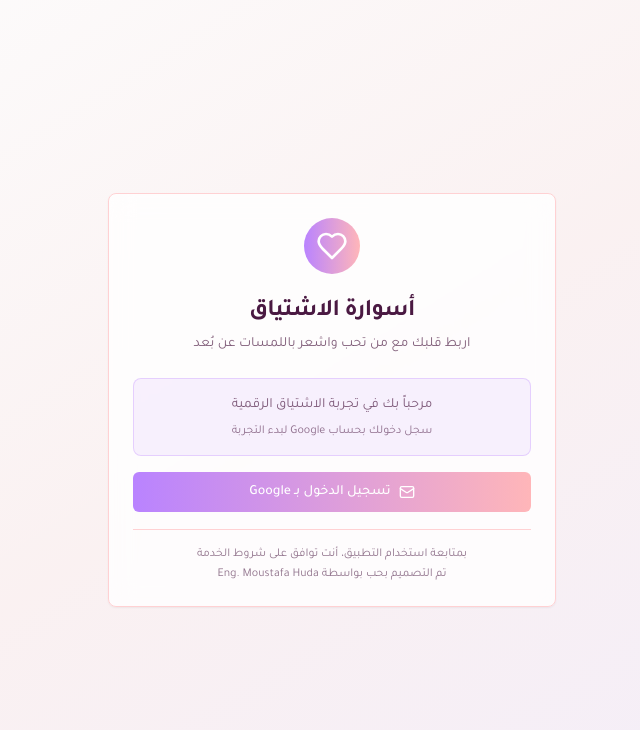
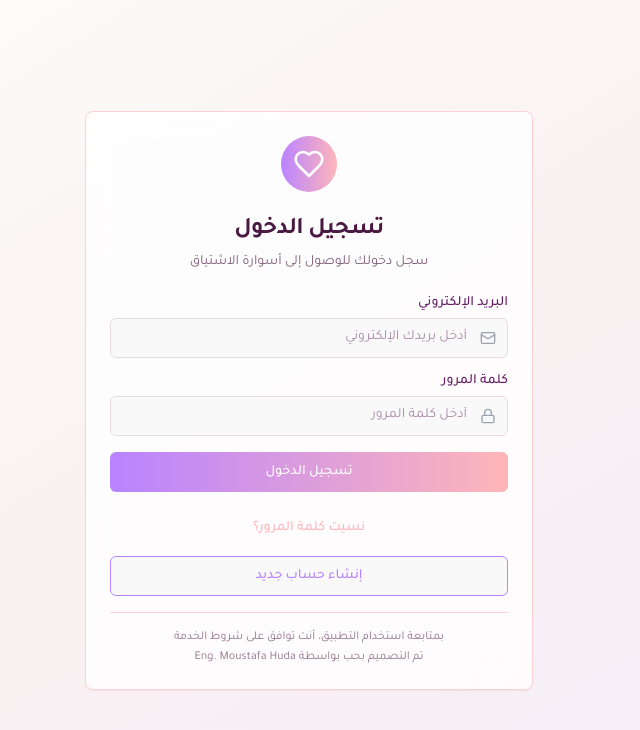
Before and after one commit to Moustafa11456/longing-touch-connect, a React (Vite) app: page / in a window 1280 px wide. Shown: the top 730 px of the page, without its empty margins (445-1085 px from the left). Built offline with nearby package versions, Linux system fonts and the light colour scheme.

Commit message:
feat: Implement email/password authentication
- Remove Google sign-in.
- Implement email/password sign-in and password reset functionality.
- Integrate with Supabase for authentication.
- Ensure all authentication flows occur within the app.

```diff
--- a/src/components/AuthForm.tsx
+++ b/src/components/AuthForm.tsx
@@ -2,26 +2,144 @@
 import { useState } from 'react';
 import { Card, CardContent, CardDescription, CardHeader, CardTitle } from "@/components/ui/card";
 import { Button } from "@/components/ui/button";
-import { Heart, Mail } from "lucide-react";
+import { Input } from "@/components/ui/input";
+import { Label } from "@/components/ui/label";
+import { Heart, Mail, Lock, User, ArrowLeft, Loader2 } from "lucide-react";
 import { useToast } from "@/hooks/use-toast";
 import { useAuth } from "@/hooks/useAuth";
 
+type AuthMode = 'signin' | 'signup' | 'reset';
+
 const AuthForm = () => {
+  const [mode, setMode] = useState<AuthMode>('signin');
+  const [email, setEmail] = useState('');
+  const [password, setPassword] = useState('');
+  const [name, setName] = useState('');
   const [isLoading, setIsLoading] = useState(false);
-  const { signInWithGoogle } = useAuth();
+  const { signIn, signUp, resetPassword } = useAuth();
   const { toast } = useToast();
 
-  const handleGoogleLogin = async () => {
+  const handleSignIn = async () => {
+    if (!email || !password) {
+      toast({
+        title: "خطأ",
+        description: "يرجى إدخال البريد الإلكتروني وكلمة المرور",
+        variant: "destructive",
+      });
+      return;
+    }
+
     setIsLoading(true);
-    const { error } = await signInWithGoogle();
+    const { error } = await signIn(email, password);
 
     if (error) {
       toast({
         title: "خطأ في تسجيل الدخول",
+        description: error.message === 'Invalid login credentials'
+          ? "البريد الإلكتروني أو كلمة المرور غير صحيحة"
+          : error.message,
+        variant: "destructive",
+      });
+    } else {
+      toast({
+        title: "أهلاً وسهلاً",
+        description: "تم تسجيل الدخول بنجاح",
+        duration: 3000,
+      });
+    }
+    setIsLoading(false);
+  };
+
+  const handleSignUp = async () => {
+    if (!email || !password || !name) {
+      toast({
+        title: "خطأ",
+        description: "يرجى إدخال جميع البيانات المطلوبة",
+        variant: "destructive",
+      });
+      return;
+    }
+
+    if (password.length < 6) {
+      toast({
+        title: "خطأ",
+        description: "كلمة المرور يجب أن تكون 6 أحرف على الأقل",
+        variant: "destructive",
+      });
+      return;
+    }
+
+    setIsLoading(true);
+    const { error } = await signUp(email, password, name);
+
+    if (error) {
+      if (error.message.includes('already registered')) {
+        toast({
+          title: "خطأ",
+          description: "هذا البريد الإلكتروني مسجل مسبقاً",
+          variant: "destructive",
+        });
+      } else {
+        toast({
+          title: "خطأ في التسجيل",
+          description: error.message,
+          variant: "destructive",
+        });
+      }
+    } else {
+      toast({
+        title: "تم التسجيل بنجاح",
+        description: "تحقق من بريدك الإلكتروني لتأكيد الحساب",
+        duration: 5000,
+      });
+      setMode('signin');
+    }
+    setIsLoading(false);
+  };
+
+  const handleResetPassword = async () => {
+    if (!email) {
+      toast({
+        title: "خطأ",
+        description: "يرجى إدخال البريد الإلكتروني",
+        variant: "destructive",
+      });
+      return;
+    }
+
+    setIsLoading(true);
+    const { error } = await resetPassword(email);
+
+    if (error) {
+      toast({
+        title: "خطأ",
         description: error.message,
         variant: "destructive",
       });
-      setIsLoading(false);
+    } else {
+      toast({
+        title: "تم الإرسال",
+        description: "تحقق من بريدك الإلكتروني لإعادة تعيين كلمة المرور",
+        duration: 5000,
+      });
+      setMode('signin');
+    }
+    setIsLoading(false);
+  };
+
+  const getTitle = () => {
+    switch (mode) {
+      case 'signin': return 'تسجيل الدخول';
+      case 'signup': return 'إنشاء حساب جديد';
+      case 'reset': return 'استرجاع كلمة المرور';
+    }
+  };
+
+  const getDescription = () => {
+    switch (mode) {
+      case 'signin': return 'سجل دخولك للوصول إلى أسوارة الاشتياق';
+      case 'signup': return 'أنشئ حساباً جديداً للبدء في تجربة الاشتياق';
+      case 'reset': return 'أدخل بريدك الإلكتروني لاسترجاع كلمة المرور';
     }
   };
 
@@ -34,39 +152,118 @@ const AuthForm = () => {
               <Heart className="w-8 h-8 text-white" />
             </div>
           </div>
-          <CardTitle className="text-2xl text-dark-plum">أسوارة الاشتياق</CardTitle>
+          <CardTitle className="text-2xl text-dark-plum">{getTitle()}</CardTitle>
           <CardDescription className="text-dark-plum/70">
-            اربط قلبك مع من تحب واشعر باللمسات عن بُعد
+            {getDescription()}
           </CardDescription>
         </CardHeader>
 
         <CardContent className="space-y-4">
-          <div className="bg-lavender/10 border border-lavender/30 rounded-lg p-4 text-center">
-            <p className="text-sm text-dark-plum/70 mb-2">
-              مرحباً بك في تجربة الاشتياق الرقمية
-            </p>
-            <p className="text-xs text-dark-plum/60">
-              سجل دخولك بحساب Google لبدء التجربة
-            </p>
+          <div className="space-y-4">
+            {mode === 'signup' && (
+              <div className="space-y-2">
+                <Label htmlFor="name" className="text-right block">الاسم الكامل</Label>
+                <div className="relative">
+                  <Input
+                    id="name"
+                    type="text"
+                    placeholder="أدخل اسمك الكامل"
+                    value={name}
+                    onChange={(e) => setName(e.target.value)}
+                    className="text-right pr-10"
+                    disabled={isLoading}
+                  />
+                  <User className="absolute right-3 top-1/2 transform -translate-y-1/2 text-gray-400 w-4 h-4" />
+                </div>
+              </div>
+            )}
+
+            <div className="space-y-2">
+              <Label htmlFor="email" className="text-right block">البريد الإلكتروني</Label>
+              <div className="relative">
+                <Input
+                  id="email"
+                  type="email"
+                  placeholder="أدخل بريدك الإلكتروني"
+                  value={email}
+                  onChange={(e) => setEmail(e.target.value)}
+                  className="text-right pr-10"
+                  dir="ltr"
+                  disabled={isLoading}
+                />
+                <Mail className="absolute right-3 top-1/2 transform -translate-y-1/2 text-gray-400 w-4 h-4" />
+              </div>
+            </div>
+
+            {mode !== 'reset' && (
+              <div className="space-y-2">
+                <Label htmlFor="password" className="text-right block">كلمة المرور</Label>
+                <div className="relative">
+                  <Input
+                    id="password"
+                    type="password"
+                    placeholder="أدخل كلمة المرور"
+                    value={password}
+                    onChange={(e) => setPassword(e.target.value)}
+                    className="text-right pr-10"
+                    disabled={isLoading}
+                  />
+                  <Lock className="absolute right-3 top-1/2 transform -translate-y-1/2 text-gray-400 w-4 h-4" />
+                </div>
+                {mode === 'signup' && (
+                  <p className="text-xs text-dark-plum/60 text-right">
+                    كلمة المرور يجب أن تكون 6 أحرف على الأقل
+                  </p>
+                )}
+              </div>
+            )}
           </div>
 
           <Button
-            onClick={handleGoogleLogin}
+            onClick={mode === 'signin' ? handleSignIn : mode === 'signup' ? handleSignUp : handleResetPassword}
             disabled={isLoading}
             className="w-full bg-gradient-to-r from-lavender to-baby-pink hover:from-lavender-dark hover:to-baby-pink-dark text-white"
           >
             {isLoading ? (
-              <div className="flex items-center gap-2">
-                <div className="w-4 h-4 border-2 border-white border-t-transparent rounded-full animate-spin"></div>
-                جاري تسجيل الدخول...
-              </div>
-            ) : (
-              <div className="flex items-center gap-2">
-                <Mail className="w-4 h-4" />
-                تسجيل الدخول بـ Google
-              </div>
+              <Loader2 className="w-4 h-4 mr-2 animate-spin" />
+            ) : null}
+            {mode === 'signin' ? 'تسجيل الدخول' : mode === 'signup' ? 'إنشاء الحساب' : 'إرسال رابط الاسترجاع'}
+          </Button>
+
+          <div className="space-y-2">
+            {mode === 'signin' && (
+              <>
+                <Button
+                  variant="ghost"
+                  onClick={() => setMode('reset')}
+                  className="w-full text-baby-pink hover:text-baby-pink-dark"
+                  disabled={isLoading}
+                >
+                  نسيت كلمة المرور؟
+                </Button>
+                <Button
+                  variant="outline"
+                  onClick={() => setMode('signup')}
+                  className="w-full border-lavender text-lavender hover:bg-lavender hover:text-white"
+                  disabled={isLoading}
+                >
+                  إنشاء حساب جديد
+                </Button>
+              </>
             )}
-          </Button>
+
+            {(mode === 'signup' || mode === 'reset') && (
+              <Button
+                variant="ghost"
+                onClick={() => setMode('signin')}
+                className="w-full text-dark-plum hover:text-dark-plum/80"
+                disabled={isLoading}
+              >
+                <ArrowLeft className="w-4 h-4 ml-2" />
+                العودة لتسجيل الدخول
+              </Button>
+            )}
+          </div>
 
           <div className="text-center text-xs text-dark-plum/60 pt-4 border-t border-baby-pink-light">
             <p>بمتابعة استخدام التطبيق، أنت توافق على شروط الخدمة</p>
--- a/src/components/PartnerSetup.tsx
+++ b/src/components/PartnerSetup.tsx
@@ -4,7 +4,7 @@ import { Card, CardContent, CardDescription, CardHeader, CardTitle } from "@/com
 import { Button } from "@/components/ui/button";
 import { Input } from "@/components/ui/input";
 import { Label } from "@/components/ui/label";
-import { Heart, UserPlus, UserMinus, Mail, Loader2 } from "lucide-react";
+import { Heart, UserPlus, UserMinus, Mail, Loader2, Users } from "lucide-react";
 import { useToast } from "@/hooks/use-toast";
 import { usePartnership } from "@/hooks/usePartnership";
 
--- a/src/hooks/useAuth.tsx
+++ b/src/hooks/useAuth.tsx
@@ -28,12 +28,37 @@ export const useAuth = () => {
     return () => subscription.unsubscribe();
   }, []);
 
-  const signInWithGoogle = async () => {
-    const { error } = await supabase.auth.signInWithOAuth({
-      provider: 'google',
+  const signUp = async (email: string, password: string, name: string) => {
+    const { data, error } = await supabase.auth.signUp({
+      email,
+      password,
       options: {
-        redirectTo: `${window.location.origin}/`
+        data: {
+          name: name
+        }
       }
+    });
+    return { data, error };
+  };
+
+  const signIn = async (email: string, password: string) => {
+    const { data, error } = await supabase.auth.signInWithPassword({
+      email,
+      password
+    });
+    return { data, error };
+  };
+
+  const resetPassword = async (email: string) => {
+    const { error } = await supabase.auth.resetPasswordForEmail(email, {
+      redirectTo: `${window.location.origin}/reset-password`
+    });
+    return { error };
+  };
+
+  const updatePassword = async (password: string) => {
+    const { error } = await supabase.auth.updateUser({
+      password: password
     });
     return { error };
   };
@@ -47,7 +72,10 @@ export const useAuth = () => {
     user,
     session,
     loading,
-    signInWithGoogle,
+    signUp,
+    signIn,
+    resetPassword,
+    updatePassword,
     signOut
   };
 };
```
Also changed, not shown: src/components/TouchInterface.tsx (+6 -6 lines).
